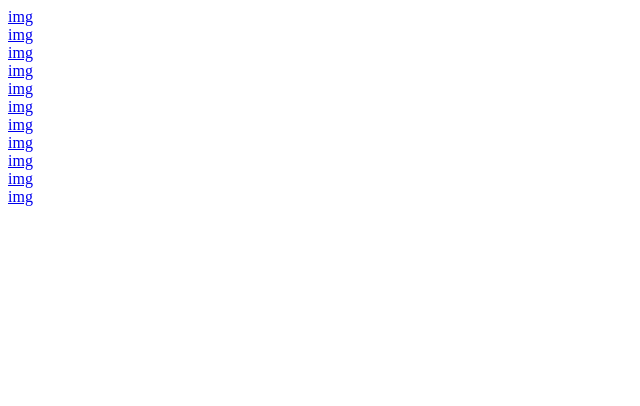
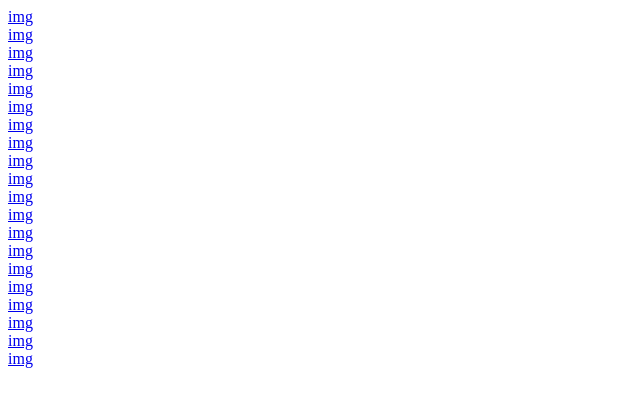
Before and after one commit to hasshll/hasshll.github.io, a plain HTML site: page cdn/index.html in a window 1280 px wide. Shown: the whole page, without its empty margins (0-640 px from the left). Drawn offline with Linux system fonts and the light colour scheme.

Commit message:
more images
meowwwy!

```diff
--- a/cdn/index.html
+++ b/cdn/index.html
@@ -9,3 +9,12 @@
 <p style="margin: 0; padding: 0;"><a href="mrbeast the helpful.PNG">img</a></p>
 <p style="margin: 0; padding: 0;"><a href="femeboy.gif">img</a></p>
 <p style="margin: 0; padding: 0;"><a href="lovely thank you fbi.PNG">img</a></p>
+<p style="margin: 0; padding: 0;"><a href="71k dollars.PNG">img</a></p>
+<p style="margin: 0; padding: 0;"><a href="chaos.PNG">img</a></p>
+<p style="margin: 0; padding: 0;"><a href="ez money.PNG">img</a></p>
+<p style="margin: 0; padding: 0;"><a href="chatgpt ummmm.PNG">img</a></p>
+<p style="margin: 0; padding: 0;"><a href="Chatgpt-err.PNG">img</a></p>
+<p style="margin: 0; padding: 0;"><a href="im so rich.PNG">img</a></p>
+<p style="margin: 0; padding: 0;"><a href="ilovethem men.PNG">img</a></p>
+<p style="margin: 0; padding: 0;"><a href="nicemail.PNG">img</a></p>
+<p style="margin: 0; padding: 0;"><a href="sexy-herobrine.gif">img</a></p>
```
Also changed, not shown: cdn/71k dollars.PNG (added), cdn/Chatgpt-err.PNG (added), cdn/chaos.PNG (added), cdn/chatgpt ummmm.PNG (added), cdn/ez money.PNG (added), cdn/ilovethem men.PNG (added), cdn/im so rich.PNG (added), 1 other file.
